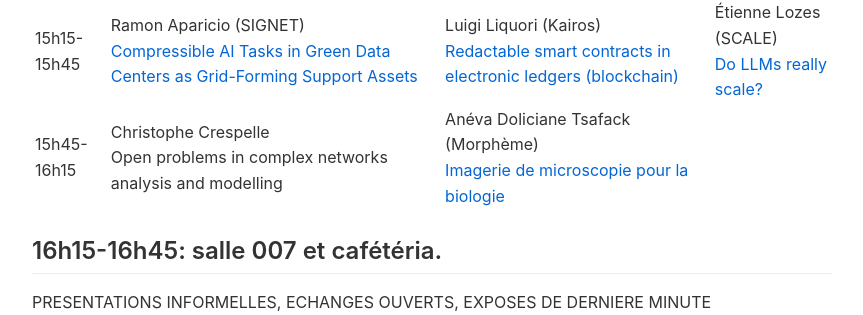
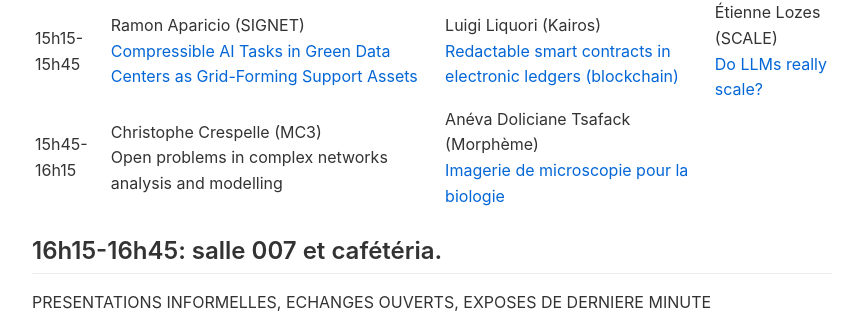
Before and after one commit to etiloz/visite-ens-lyon-sophia-2025.github.io, a Jekyll site: the page built from algorithmes/index.md, in a window 1280 px wide. Shown: the part 779-1094 px from the top of the page, without its empty margins (208-1071 px from the left). Built offline with Jekyll 4.4.1, drawn with Linux system fonts in a browser that asks for light colours.

Commit message:
Crespelle's affiliation

```diff
--- a/algorithmes/index.md
+++ b/algorithmes/index.md
@@ -23,7 +23,7 @@ salles 007, 001 (rdc) et 308 (niv 3, alvéoles SCALE/SIGNET)
 |Heure|salle 007 | salle 001 <br> (15 max) | salle 308 <br> (8 max)
 |-----|----------|-----------|----------
 |15h15-15h45|Ramon Aparicio (SIGNET) <br> [Compressible AI Tasks in Green Data Centers as Grid-Forming Support Assets](resumes/ramon-aparicio.txt) |Luigi Liquori (Kairos) <br> [Redactable smart contracts in electronic ledgers (blockchain)](resumes/luigi-liquori.txt)|Étienne Lozes (SCALE) <br> [Do LLMs really scale?](resumes/etienne-lozes.txt)
-|15h45-16h15|Christophe Crespelle <br> Open problems in complex networks analysis and modelling|Anéva Doliciane Tsafack (Morphème) <br> [Imagerie de microscopie pour la biologie](resumes/aneva-doliciane-tsafack.txt)|
+|15h45-16h15|Christophe Crespelle (MC3) <br> Open problems in complex networks analysis and modelling|Anéva Doliciane Tsafack (Morphème) <br> [Imagerie de microscopie pour la biologie](resumes/aneva-doliciane-tsafack.txt)|
 
 
 
```
